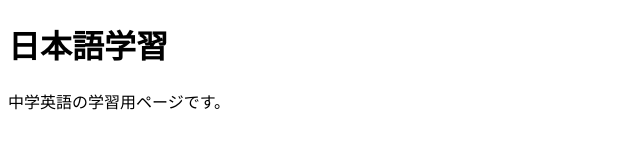
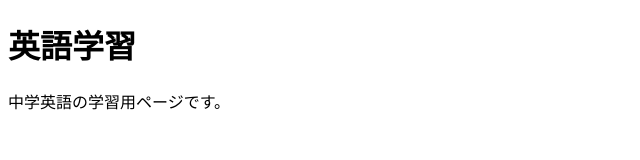
Before and after one commit to satb-ten-sen/english-study, a plain HTML site: page index.html in a window 1280 px wide. Shown: the whole page, without its empty margins (0-640 px from the left). Drawn offline with Linux system fonts and the light colour scheme.

Commit message:
Update index.html

```diff
--- a/index.html
+++ b/index.html
@@ -3,11 +3,11 @@
 <head>
   <meta charset="UTF-8">
   <meta name="viewport" content="width=device-width, initial-scale=1.0">
-  <title>日本語学習</title>
+  <title>英語学習</title>
 </head>
 
 <body>
-  <h1>日本語学習</h1>
+  <h1>英語学習</h1>
 
   <p>中学英語の学習用ページです。</p>
 </body>
```
